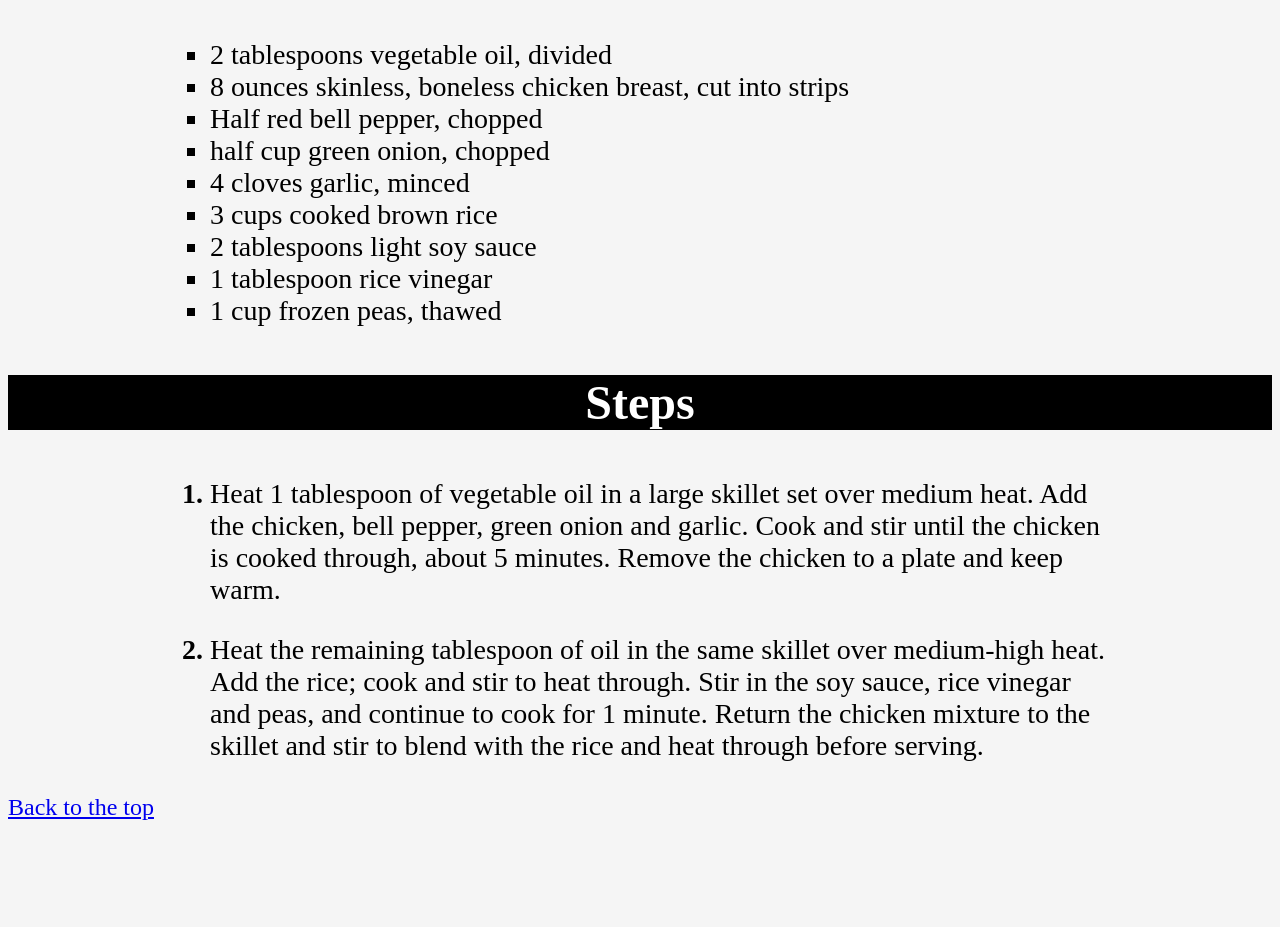
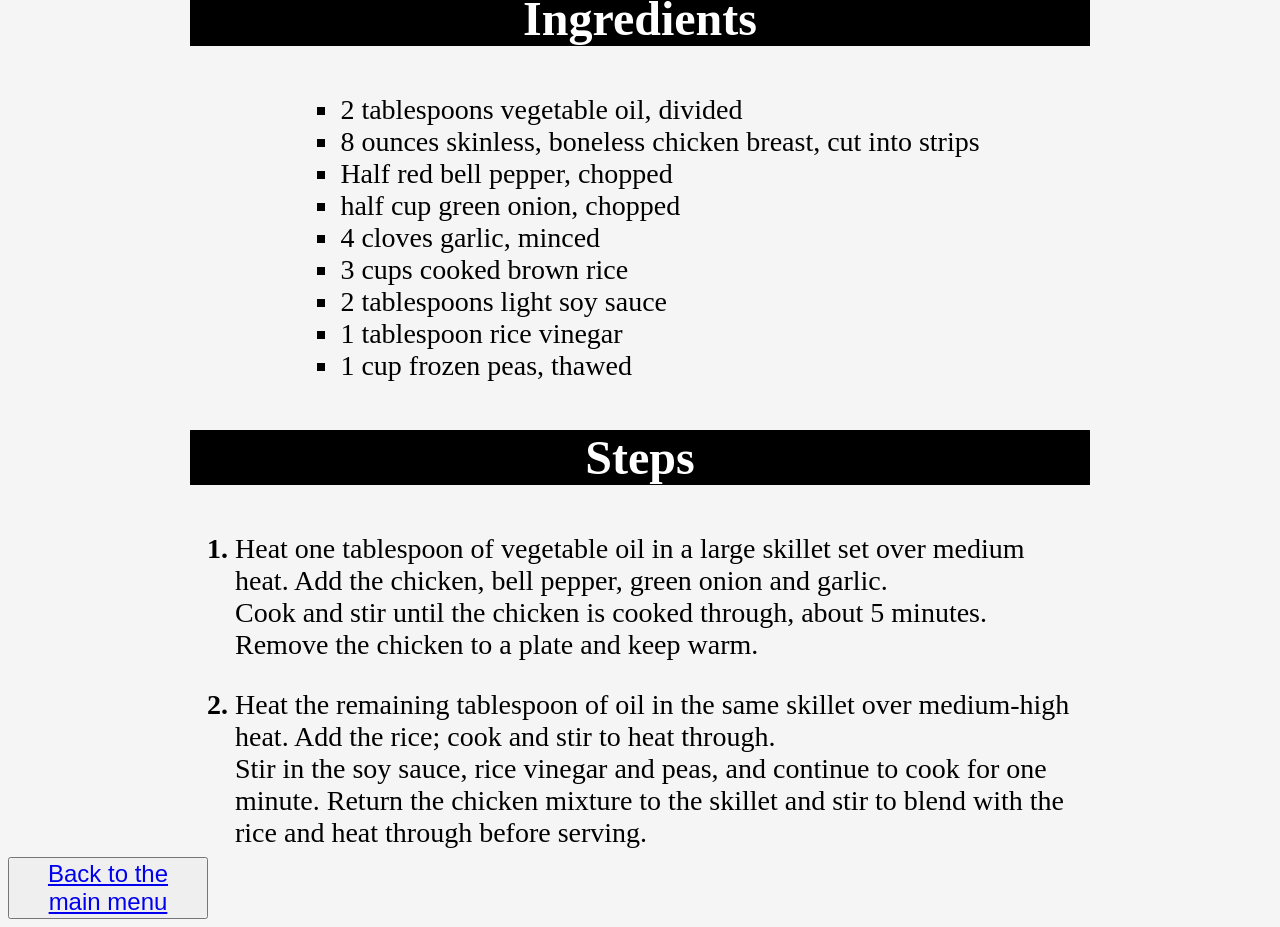
Before and after one commit to Phvfs1986/odin-recipes, a plain HTML site: page recipes/garlic-chicken.html in a window 1280 px wide. Shown: the part 1025-1952 px from the top of the page. Before the commit the page ends 1870 px from the top, so only its background shows below. Drawn offline with Linux system fonts and the light colour scheme.

Commit message:
fix layout

```diff
--- a/recipes/garlic-chicken.html
+++ b/recipes/garlic-chicken.html
@@ -6,7 +6,6 @@
         <title>Recipes</title>
     </head>
     <body>
-        <p class="clickity"><a href="../index.html">Back to the main menu</a></p>
         <div class="header">
             <h1>Garlic Chicken Fried Brown Rice</h1>
         </div>
@@ -41,16 +40,16 @@
         </div>
         <div class="list-container">
             <ol class="descriptor">
-                <li><p>Heat 1 tablespoon of vegetable oil in a large skillet set over medium heat.
+                <li><p>Heat one tablespoon of vegetable oil in a large skillet set over medium heat.
                     Add the chicken, bell pepper, green onion and garlic.
-                    Cook and stir until the chicken is cooked through, about 5 minutes.
+                    <br>Cook and stir until the chicken is cooked through, about 5 minutes.
                     Remove the chicken to a plate and keep warm.</li>
                 <li><p>Heat the remaining tablespoon of oil in the same skillet over medium-high heat.
                     Add the rice; cook and stir to heat through.
-                    Stir in the soy sauce, rice vinegar and peas, and continue to cook for 1 minute.
+                    <br>Stir in the soy sauce, rice vinegar and peas, and continue to cook for one minute.
                     Return the chicken mixture to the skillet and stir to blend with the rice and heat through before serving.</li>
             </ol>
         </div>
-        <p class="clickity"><a href="./garlic-chicken.html">Back to the top</a></p>
+        <button class="clickity"><a href="../index.html">Back to the <br>main menu</a></button>
     </body>
 </html>
--- a/styles.css
+++ b/styles.css
@@ -1,5 +1,9 @@
 body {
     background-color: whitesmoke;
+}
+div {
+    max-width: 900px;
+    margin: 0 auto;
 }
 .header,
 .h2 {
@@ -14,10 +18,6 @@ body {
     margin-left: auto;
     margin-right: auto;
 }
-.h2 {
-    text-align: center;
-    font-size: 32px;
-}
 .list-container{
     text-align: center;
 }
@@ -25,10 +25,10 @@ ul,
 ol {
     font-size: 28px;
     list-style: square;
-    width: 900px;
     margin: -20px;
     display: inline-block;
     text-align: left;
+    max-width: 850px;
 }
 ol {
     list-style: decimal;
@@ -45,5 +45,8 @@ li::marker {
     font-size: 30px;
 }
 .clickity {
+    display: block;
+    text-align: center;
+    width: 200px;
     font-size: 24px;
 }
```
Also changed, not shown: recipes/fruit-and-yogurt-smoothie.html (+1 -2 lines), recipes/pan-seared-salmon.html (+2 -3 lines).
